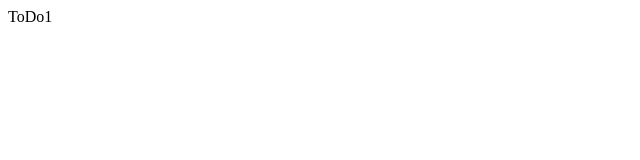
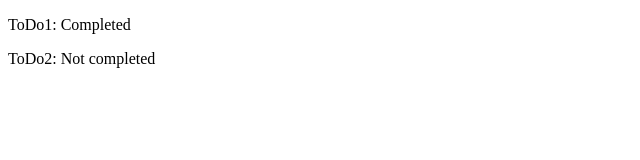
Before and after one commit to prashantmathias/list-app, a plain HTML site: page index.html in a window 1280 px wide. Shown: the whole page, without its empty margins (0-640 px from the left). Drawn offline with nearby package versions, Linux system fonts and the light colour scheme.

Commit message:
adds more than one item

```diff
--- a/controllers.js
+++ b/controllers.js
@@ -1,4 +1,4 @@
 toDoApp.controller('ToDoController', function() {
 
-  this.todo = "ToDo1";
+  this.todos = [{ task: "ToDo1", completed: true }, { task: "ToDo2", completed: false }];
 });
--- a/index.html
+++ b/index.html
@@ -9,7 +9,11 @@
   </head>
   <body>
     <div ng-controller="ToDoController as controller">
-      {{ controller.todo }}
+
+
+    <p ng-repeat="todo in controller.todos">
+      {{ todo.task }}: {{ todo.completed ? "Completed" : "Not completed" }}
+    </p>
     </div>
   </body>
 </html>
```
